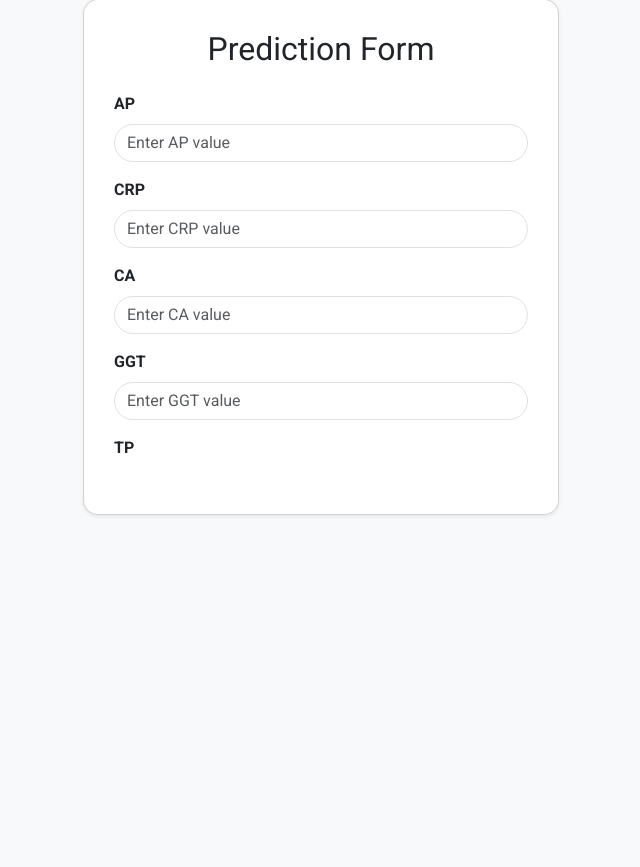
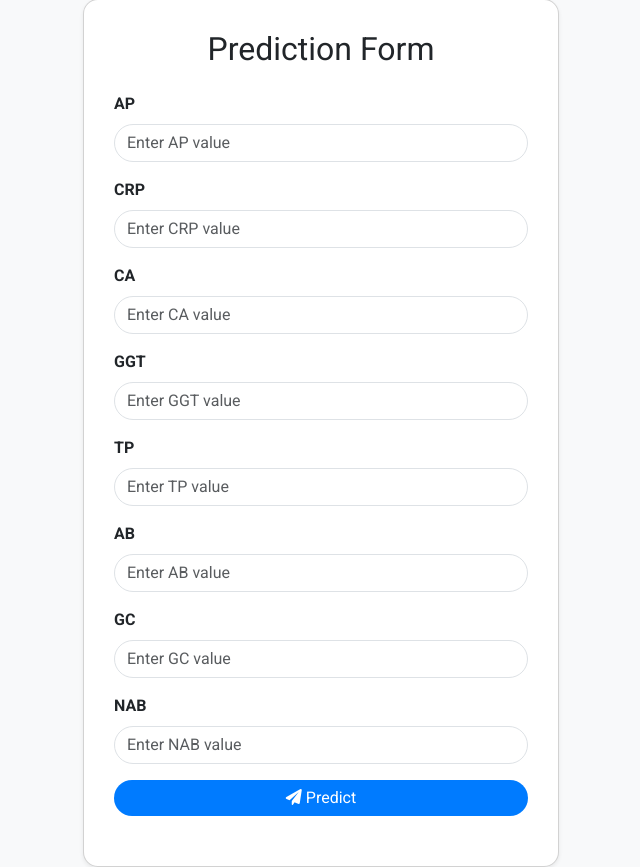
Before and after one commit to BingjunGao/New, a Flask app: page / in a window 1280 px wide. Shown: the part 51-918 px from the top of the page, without its empty margins (319-959 px from the left). Before the commit the page ends 567 px from the top, so only its background shows below. Run offline with Flask 3, Linux system fonts and the light colour scheme; parts of the project's set-up code (start-up, migrations or seed data) failed here and were passed over.

Commit message:
Add files via upload

```diff
--- a/templates/index.html
+++ b/templates/index.html
@@ -68,4 +68,59 @@
                 </div>
                 <div class="mb-3">
                     <label for="tp" class="form-label">TP</label>
-                    <input type="text" class="form-control"
+                    <input type="text" class="form-control" id="tp" name="tp" placeholder="Enter TP value" required>
+                </div>
+                <div class="mb-3">
+                    <label for="ab" class="form-label">AB</label>
+                    <input type="text" class="form-control" id="ab" name="ab" placeholder="Enter AB value" required>
+                </div>
+                <div class="mb-3">
+                    <label for="gc" class="form-label">GC</label>
+                    <input type="text" class="form-control" id="gc" name="gc" placeholder="Enter GC value" required>
+                </div>
+                <div class="mb-3">
+                    <label for="nab" class="form-label">NAB</label>
+                    <input type="text" class="form-control" id="nab" name="nab" placeholder="Enter NAB value" required>
+                </div>
+                <button type="submit" class="btn btn-primary w-100" id="predict-button">
+                    <i class="fas fa-paper-plane"></i> Predict
+                </button>
+            </form>
+            <div id="result" class="result text-center"></div> <!-- 显示预测结果 -->
+        </div>
+    </div>
+
+    <!-- 引入 Bootstrap JS 和自定义脚本 -->
+    <script src="https://cdn.jsdelivr.net/npm/bootstrap@5.3.0/dist/js/bootstrap.bundle.min.js"></script>
+    <script>
+        document.getElementById('prediction-form').addEventListener('submit', function(event) {
+            event.preventDefault();  // 防止默认的表单提交行为
+            const formData = new FormData(event.target);
+
+            // 将表单数据转换为 JSON 格式
+            const data = {};
+            formData.forEach((value, key) => data[key] = value);
+
+            document.getElementById('predict-button').innerHTML = '<i class="fas fa-spinner fa-spin"></i> Predicting...';
+
+            fetch('/predict', {
+                method: 'POST',
+                headers: {
+                    'Content-Type': 'application/json'
+                },
+                body: JSON.stringify(data)  // 发送 JSON 数据
+            })
+            .then(response => response.json())
+            .then(data => {
+                document.getElementById('predict-button').innerHTML = '<i class="fas fa-paper-plane"></i> Predict';
+                document.getElementById('result').innerText = data.result; // 显示预测结果
+            })
+            .catch(error => {
+                console.error('Error:', error);
+                document.getElementById('predict-button').innerHTML = 'Predict';
+                document.getElementById('result').innerText = 'Error in prediction!';
+            });
+        });
+    </script>
+</body>
+</html>
```
